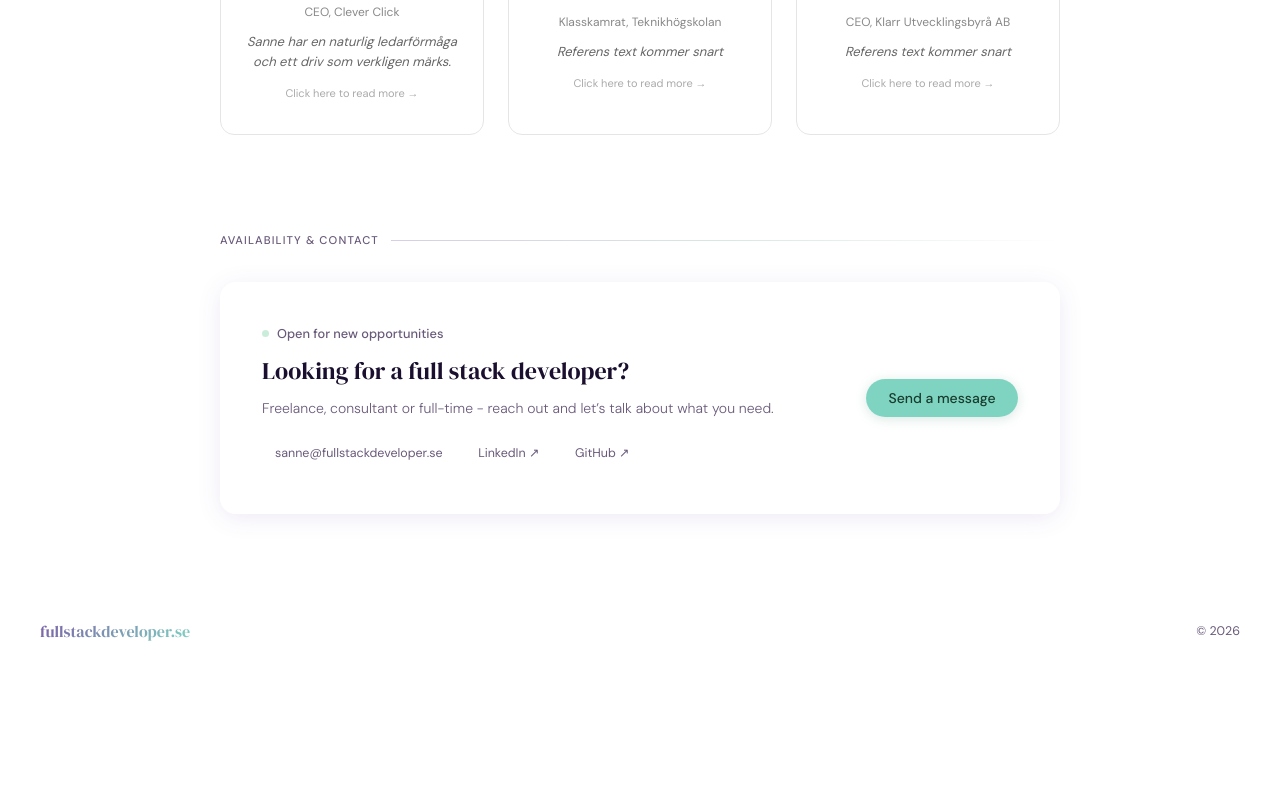
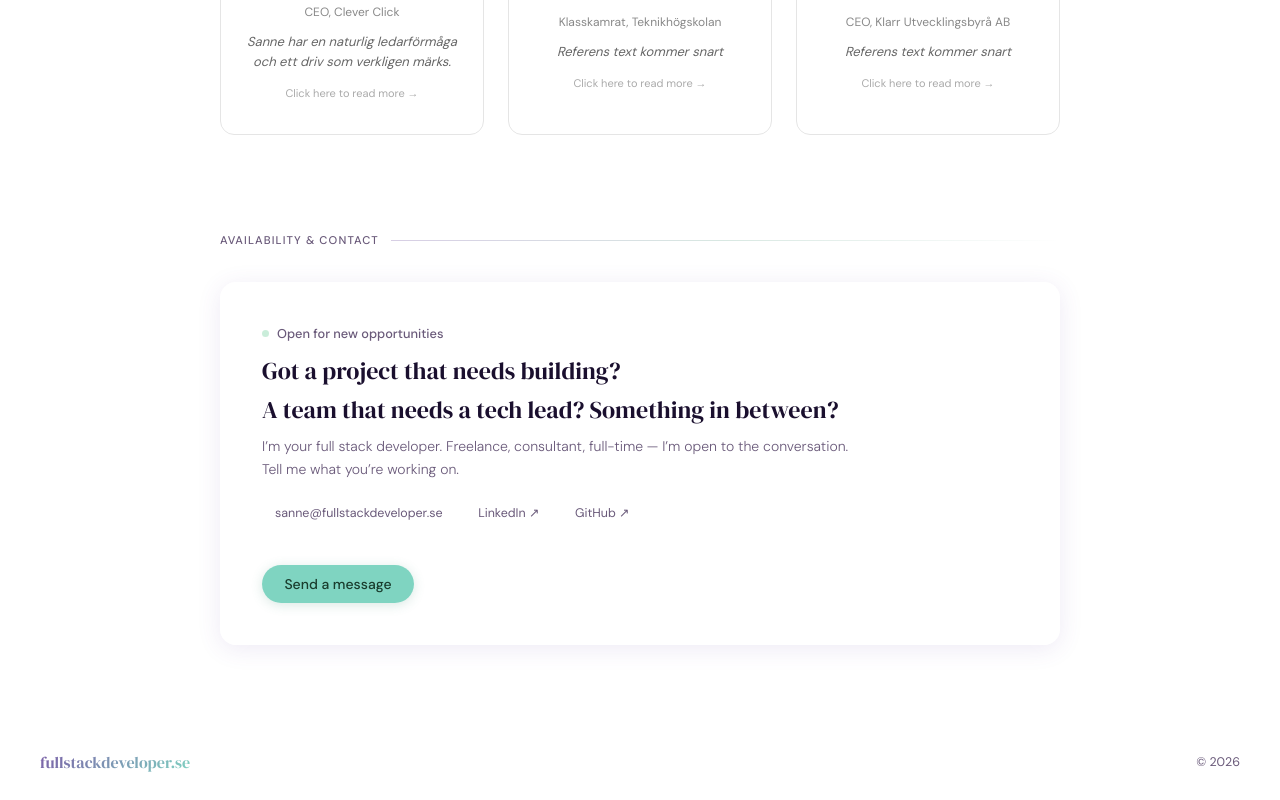
Before and after one commit to hejhejsanne/fullstackdeveloper, a Next.js app in the folder fullstackdeveloper.se/: page / in a window 1280 px wide. Shown: the part 7697-8497 px from the top of the page. Before the commit the page ends 8365 px from the top, so only its background shows below. Built offline with nearby package versions, Linux system fonts and the light colour scheme.

Commit message:
fix contact

```diff
--- a/fullstackdeveloper.se/src/components/Contact.tsx
+++ b/fullstackdeveloper.se/src/components/Contact.tsx
@@ -38,11 +38,13 @@ export default function Contact() {
             </span>
           </div>
           <h2 className="contact-heading">
-            Looking for a full stack developer?
+            Got a project that needs building?
+            <br /> A team that needs a tech lead? Something in between?
           </h2>
           <p className="contact-desc">
-            Freelance, consultant or full-time - reach out and let&rsquo;s talk
-            about what you need.
+            I&rsquo;m your full stack developer. Freelance, consultant,
+            full-time — I&rsquo;m open to the conversation. <br />
+            Tell me what you&rsquo;re working on.
           </p>
           <div className="contact-links">
             {contactLinks.map(({ href, label, external }) => (
--- a/fullstackdeveloper.se/src/styles/components/contact.css
+++ b/fullstackdeveloper.se/src/styles/components/contact.css
@@ -101,7 +101,7 @@
   }
 
   .contact-heading {
-    font-size: 1.8rem;
+    font-size: 1.4rem;
     line-height: 1.3;
     margin-top: 1rem;
     margin-bottom: 1.4rem;
```
